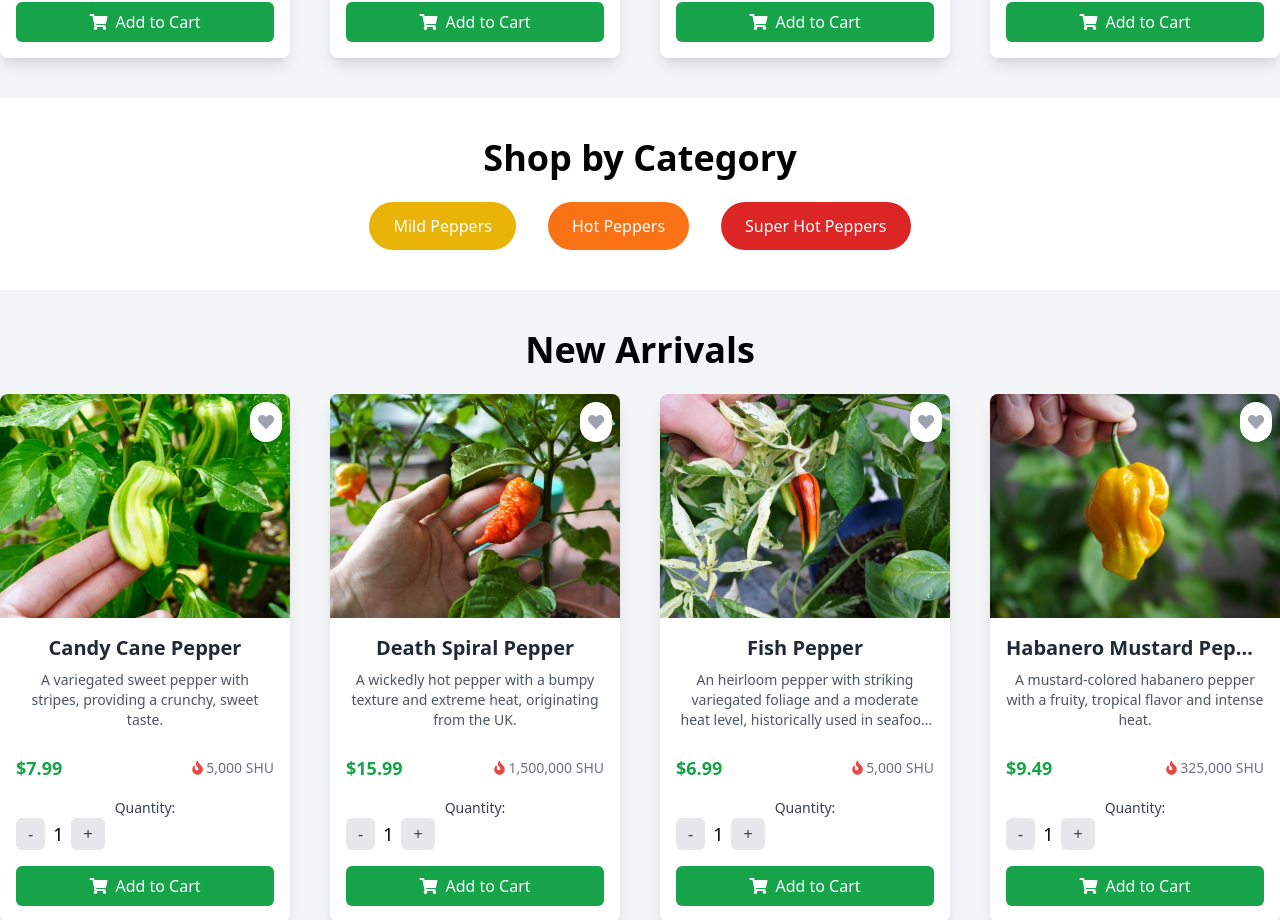
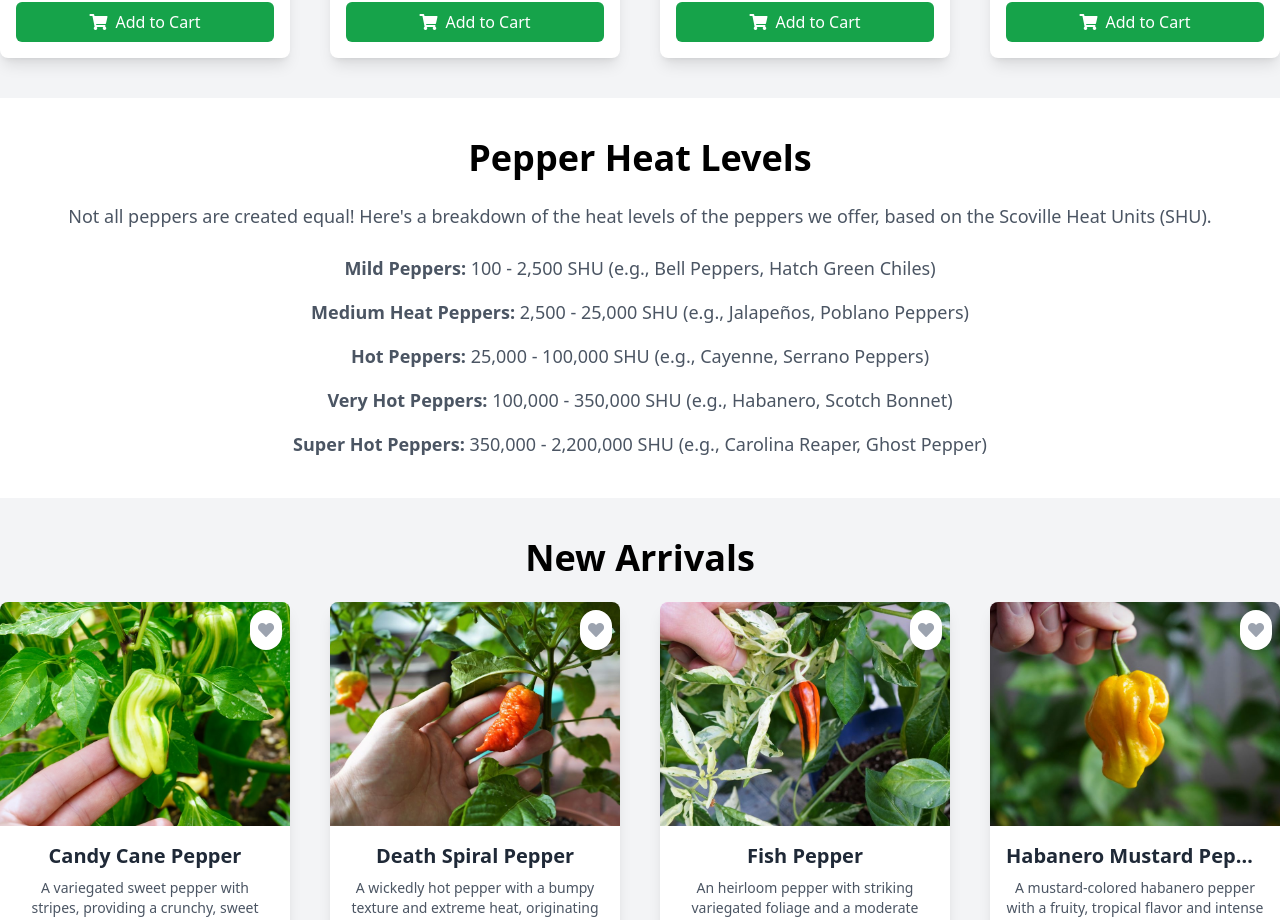
Before and after one commit to zarnescurazvan98/hot-peppers-store, a Vue app: page / in a window 1280 px wide. Shown: the part 1198-2118 px from the top of the page. Built offline with nearby package versions, Linux system fonts and the light colour scheme.

Commit message:
change a section on homepage

```diff
--- a/src/views/HomePage.vue
+++ b/src/views/HomePage.vue
@@ -28,15 +28,18 @@
       </div>
     </section>
 
-    <!-- Categories Section -->
+    <!-- Pepper Heat Levels Section -->
     <section class="py-10 bg-white">
       <div class="container mx-auto text-center">
-        <h2 class="text-4xl font-bold mb-6">Shop by Category</h2>
-        <div class="flex justify-center space-x-8">
-          <router-link to="/shop?category=mild" class="bg-yellow-500 text-white py-3 px-6 rounded-full hover:bg-yellow-600 transition">Mild Peppers</router-link>
-          <router-link to="/shop?category=hot" class="bg-orange-500 text-white py-3 px-6 rounded-full hover:bg-orange-600 transition">Hot Peppers</router-link>
-          <router-link to="/shop?category=superhot" class="bg-red-600 text-white py-3 px-6 rounded-full hover:bg-red-700 transition">Super Hot Peppers</router-link>
-        </div>
+        <h2 class="text-4xl font-bold mb-6">Pepper Heat Levels</h2>
+        <p class="text-lg text-gray-600 mb-6">Not all peppers are created equal! Here's a breakdown of the heat levels of the peppers we offer, based on the Scoville Heat Units (SHU).</p>
+        <ul class="text-lg text-gray-600 space-y-4">
+          <li><strong>Mild Peppers:</strong> 100 - 2,500 SHU (e.g., Bell Peppers, Hatch Green Chiles)</li>
+          <li><strong>Medium Heat Peppers:</strong> 2,500 - 25,000 SHU (e.g., Jalapeños, Poblano Peppers)</li>
+          <li><strong>Hot Peppers:</strong> 25,000 - 100,000 SHU (e.g., Cayenne, Serrano Peppers)</li>
+          <li><strong>Very Hot Peppers:</strong> 100,000 - 350,000 SHU (e.g., Habanero, Scotch Bonnet)</li>
+          <li><strong>Super Hot Peppers:</strong> 350,000 - 2,200,000 SHU (e.g., Carolina Reaper, Ghost Pepper)</li>
+        </ul>
       </div>
     </section>
 
```
